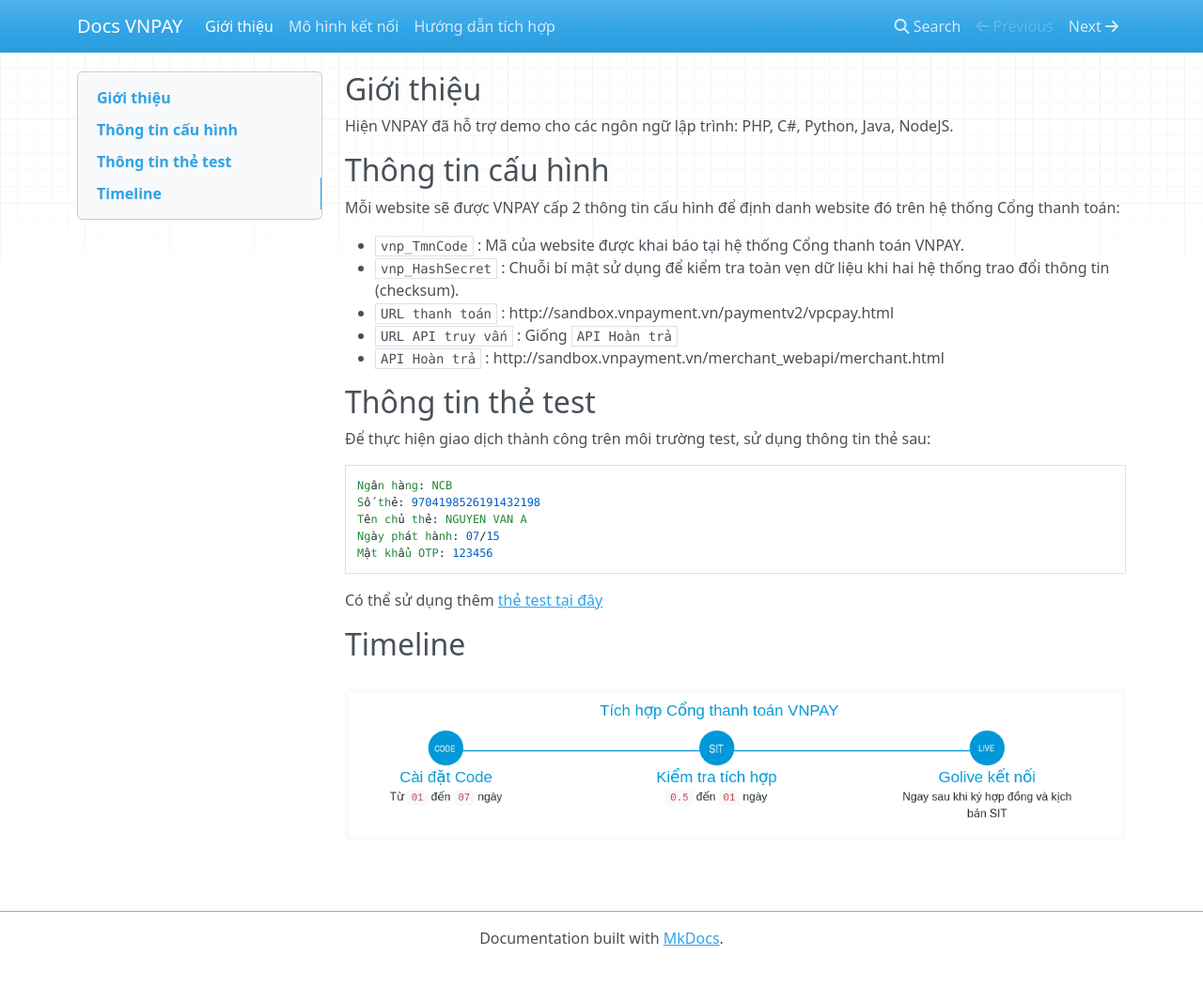
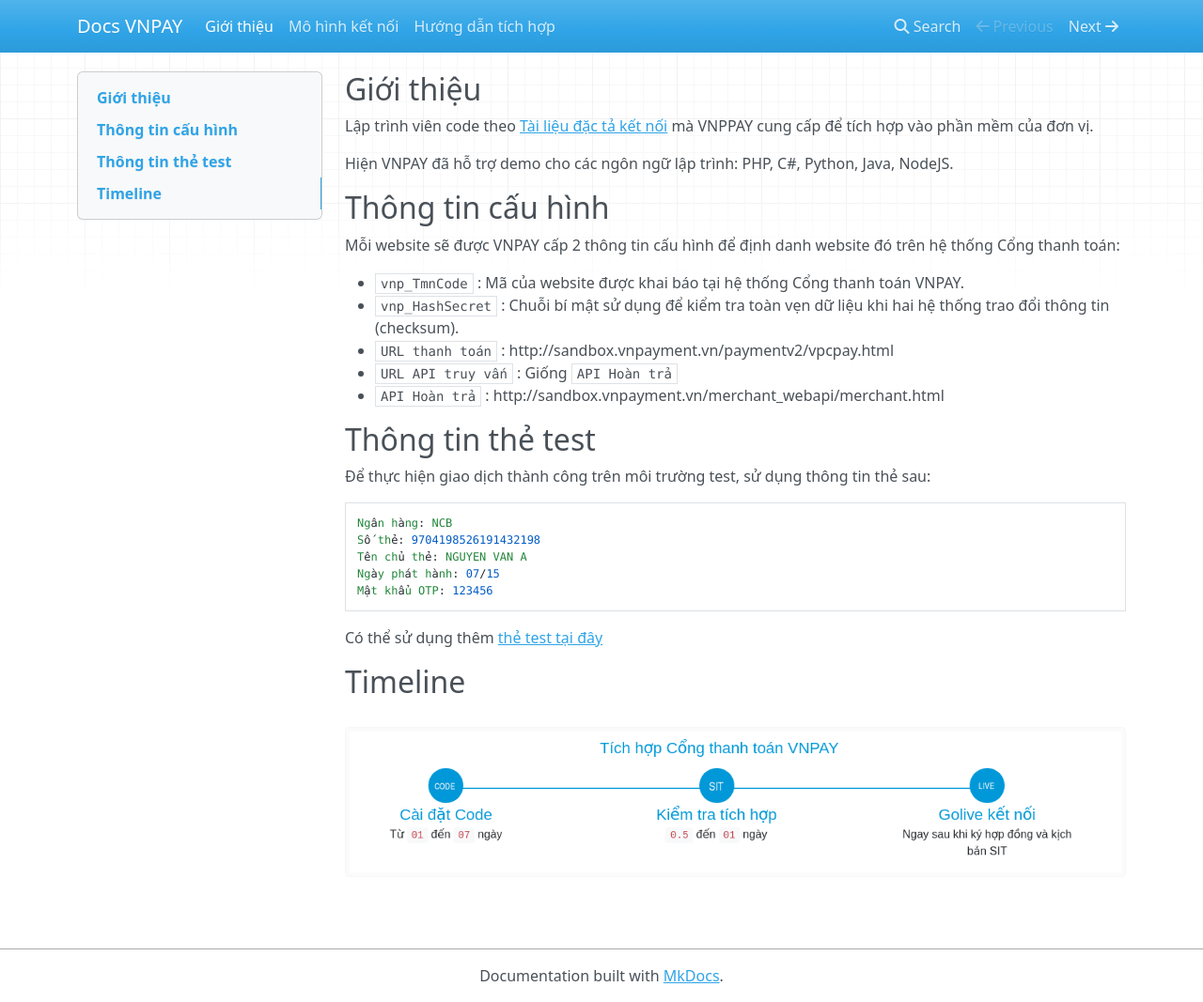
Before and after one commit to ThuyDuong2411/vnpaydocs, an MkDocs documentation site: the page built from docs/index.md, in a window 1280 px wide and 1067 px high. Shown: the whole window at 94% size. Built offline with MkDocs 1.6.1, drawn with Linux system fonts in a browser that asks for light colours; nearby versions of some CDN libraries.

Commit message:
Update index.md

```diff
--- a/docs/index.md
+++ b/docs/index.md
@@ -1,4 +1,6 @@
 ## Giới thiệu
+
+Lập trình viên code theo [Tài liệu đặc tả kết nối](https://sandbox.vnpayment.vn/apis/downloads/#t%C3%A0i-li%E1%BB%87u-%C4%91%E1%BA%B7c-t%E1%BA%A3-k%E1%BB%B9-thu%E1%BA%ADt) mà VNPPAY cung cấp để tích hợp vào phần mềm của đơn vị.
 
 Hiện VNPAY đã hỗ trợ demo cho các ngôn ngữ lập trình: PHP, C#, Python, Java, NodeJS.
 
```
